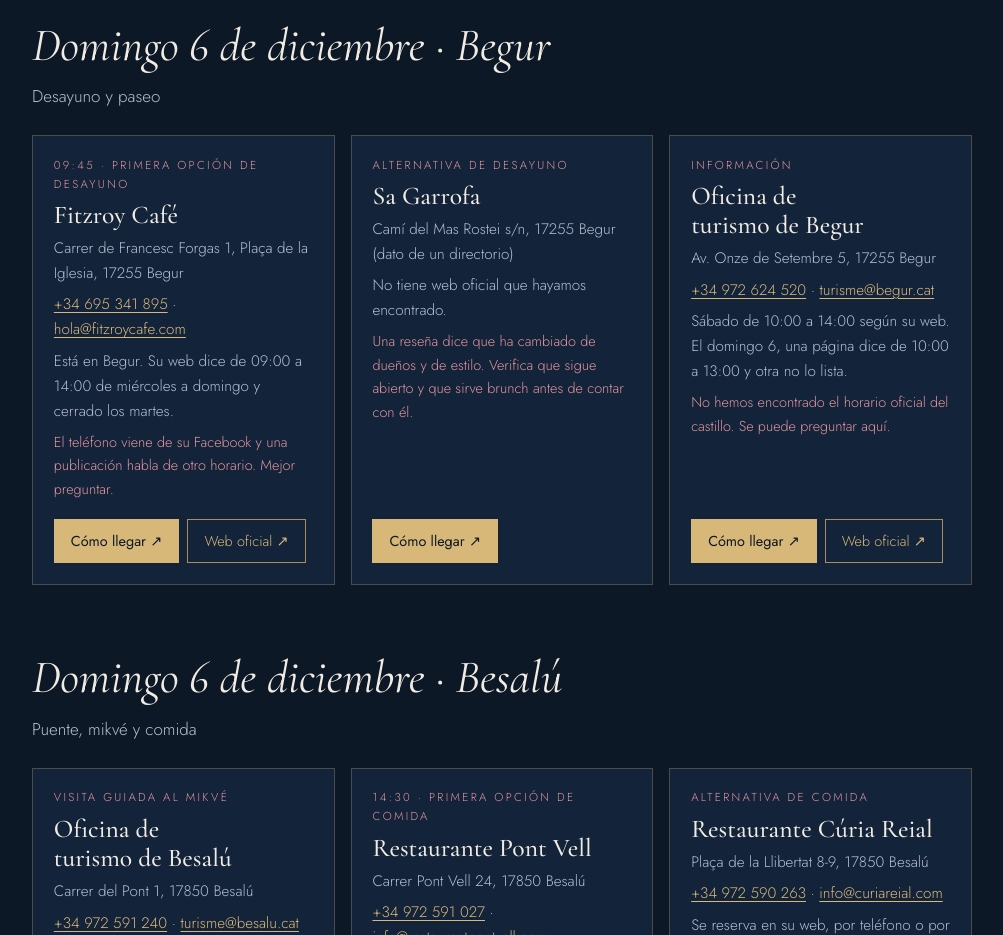
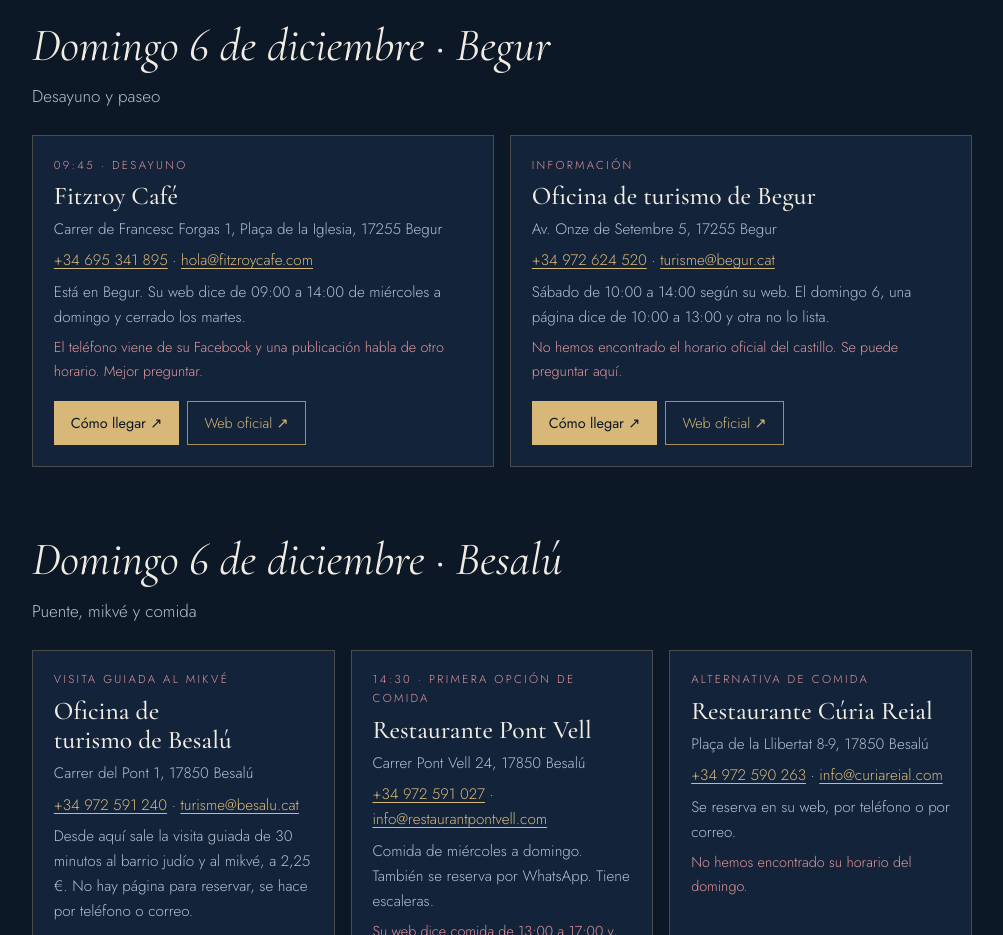
Before and after one commit to alex2rodriguez/cb-5d-k7x2q, a plain HTML site: page lugares.html in a window 1280 px wide. Shown: the part 2440-3375 px from the top of the page, without its empty margins (138-1141 px from the left). Drawn offline with Linux system fonts and the light colour scheme.

Commit message:
Remove Sa Garrofa
Co-Authored-By: Claude Sonnet 5.5 <noreply@anthropic.com>

```diff
--- a/lugares.html
+++ b/lugares.html
@@ -220,20 +220,13 @@
 <section class="band" id="begur"><div class="wrap">
 <h2>Domingo 6 de diciembre · Begur</h2><p class="lead">Desayuno y paseo</p><div class="places">
 <div class="place">
-<div class="role">09:45 · Primera opción de desayuno</div>
+<div class="role">09:45 · Desayuno</div>
 <h3>Fitzroy Café</h3>
 <p>Carrer de Francesc Forgas 1, Plaça de la Iglesia, 17255 Begur</p>
 <p><a href="tel:+34695341895">+34 695 341 895</a> · <a href="mailto:hola@fitzroycafe.com">hola@fitzroycafe.com</a></p>
 <p>Está en Begur. Su web dice de 09:00 a 14:00 de miércoles a domingo y cerrado los martes.</p>
 <p class="warn">El teléfono viene de su Facebook y una publicación habla de otro horario. Mejor preguntar.</p>
 <div class="btns"><a class="btn fill" href="https://www.google.com/maps/dir/?api=1&amp;destination=Fitzroy+Caf%C3%A9%2C+Pla%C3%A7a+de+la+Iglesia%2C+Begur" target="_blank" rel="noopener">Cómo llegar ↗</a><a class="btn" href="https://fitzroycafe.com" target="_blank" rel="noopener">Web oficial ↗</a></div></div>
-<div class="place">
-<div class="role">Alternativa de desayuno</div>
-<h3>Sa Garrofa</h3>
-<p>Camí del Mas Rostei s/n, 17255 Begur (dato de un directorio)</p>
-<p>No tiene web oficial que hayamos encontrado.</p>
-<p class="warn">Una reseña dice que ha cambiado de dueños y de estilo. Verifica que sigue abierto y que sirve brunch antes de contar con él.</p>
-<div class="btns"><a class="btn fill" href="https://www.google.com/maps/dir/?api=1&amp;destination=Sa+Garrofa%2C+Begur" target="_blank" rel="noopener">Cómo llegar ↗</a></div></div>
 <div class="place">
 <div class="role">Información</div>
 <h3>Oficina de turismo de Begur</h3>
--- a/sw.js
+++ b/sw.js
@@ -1,5 +1,5 @@
 // Costa Brava offline cache. The version changes whenever a file changes.
-const CACHE = 'costa-brava-ae297ad572';
+const CACHE = 'costa-brava-348fbdb368';
 const FILES = [
  "./",
  "besalu.html",
```
Also changed, not shown: index.html (+1 -6 lines).
